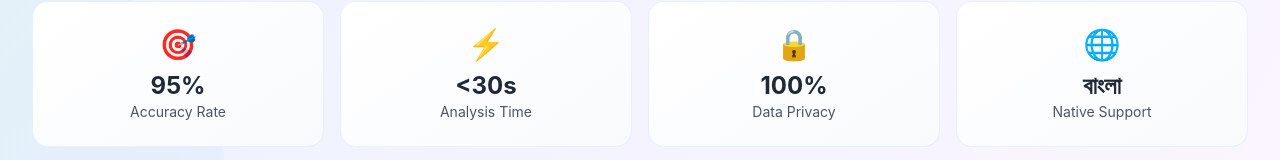
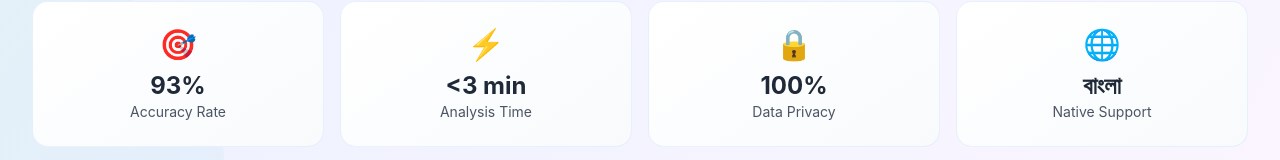
Before and after one commit to MdMostafizurRahaman/MediLens, a Next.js app in the folder frontend/: page /google-lens-test in a window 1280 px wide. Shown: the part 2081-2241 px from the top of the page. Built offline with nearby package versions, Linux system fonts and the light colour scheme; no server answers; a web font is replaced by a local one.

Commit message:
update accuracy rate and analysis time display for improved clarity

```diff
--- a/frontend/app/google-lens-test/page.js
+++ b/frontend/app/google-lens-test/page.js
@@ -58,12 +58,12 @@
         <div className="mt-12 grid grid-cols-2 md:grid-cols-4 gap-4">
           <div className="stat-enhanced text-center">
             <div className="text-3xl text-blue-600 mb-2">🎯</div>
-            <div className="text-2xl font-bold text-gray-800">95%</div>
+            <div className="text-2xl font-bold text-gray-800">93%</div>
             <div className="text-sm text-gray-600">Accuracy Rate</div>
           </div>
           <div className="stat-enhanced text-center">
             <div className="text-3xl text-green-600 mb-2">⚡</div>
-            <div className="text-2xl font-bold text-gray-800">&lt;30s</div>
+            <div className="text-2xl font-bold text-gray-800">&lt;3 min</div>
             <div className="text-sm text-gray-600">Analysis Time</div>
           </div>
           <div className="stat-enhanced text-center">
```
